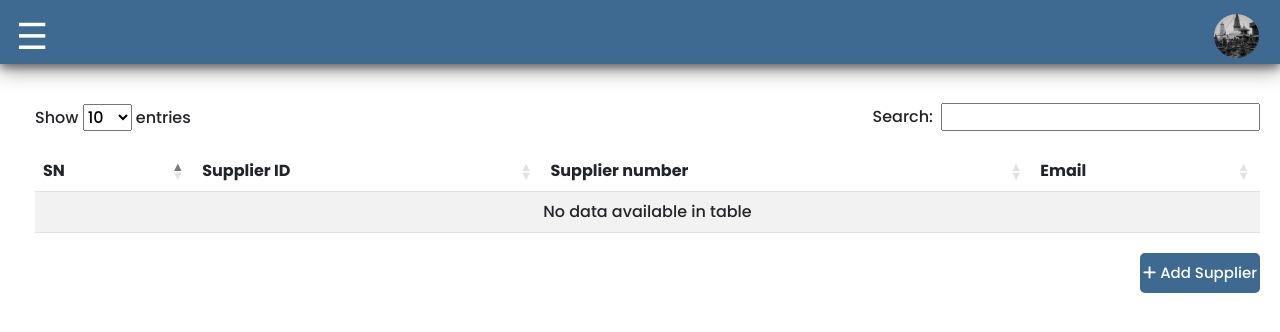
After one commit to mhzsalon/IMS-1.0, a Django app: page /suppliers/ in a window 1280 px wide. The commit adds this page. Shown: the top 332 px of the page. Run offline with Django 4.2, Linux system fonts and the light colour scheme; data that the repository does not hold is empty; some libraries are stand-ins or nearby versions.

Commit message:
purchase and supplier done

```diff
--- a/backend/IMS/forms.py
+++ b/backend/IMS/forms.py
@@ -1,7 +1,17 @@
 from django.forms import ModelForm
-from .models import Products
+from .models import Products, Purchases, Suppliers
 
 class addProductForm(ModelForm):
     class Meta:
         model = Products
         fields = ['supplier_id', 'product_name', 'unit_price', 'quantity']
+
+class addPurchaseForm(ModelForm):
+    class Meta:
+        model = Purchases
+        fields = ['product_id', 'quantity', 'purchase_price']
+
+class addSupplierForm(ModelForm):
+    class Meta:
+        model = Suppliers
+        fields = ['supplier_name', 'supplier_number', 'email']
--- a/backend/IMS/models.py
+++ b/backend/IMS/models.py
@@ -26,6 +26,8 @@ class Purchases(models.Model):
     purchase_date = models.DateField(auto_now=True)
     quantity = models.IntegerField(default=1)
     purchase_price = models.FloatField(default=1.0)
+    def __str__(self):
+        return self.product_id_id
 
 
 class Invoice_details(models.Model):
--- a/backend/IMS/urls.py
+++ b/backend/IMS/urls.py
@@ -7,5 +7,7 @@ urlpatterns = [
     path('logout/', views.logout, name="logout"),
     path('dashboard/', views.dashboard, name="dashboard"),
     path('products/', views.products, name="products"),
+    path('purchase/', views.purchase, name="purchase"),
+    path('suppliers/', views.supplier, name="supplier"),
     path('', views.login, name="login"),
 ]
--- a/backend/IMS/views.py
+++ b/backend/IMS/views.py
@@ -1,12 +1,11 @@
 
 from urllib import request
 from django.shortcuts import render, redirect
-from django.contrib.auth. models import User, auth
+from django.contrib.auth. models import auth
 from django.contrib import messages
-from django.views import View
 
-from .models import Products
-from .forms import addProductForm
+from .models import Products, Purchases, Suppliers
+from .forms import addProductForm, addPurchaseForm, addSupplierForm
 
 # Create your views here.
 
@@ -48,7 +47,6 @@ def dashboard(request):
 def products(request):
     form = addProductForm()
 
-
     if request.method == "POST":
         form = addProductForm(request.POST)
         if form.is_valid():
@@ -64,32 +62,28 @@ def logout(request):
     auth.logout(request)
     return redirect('/')
 
+def purchase(request):
+    form = addPurchaseForm()
 
-def login(request):
     if request.method == 'POST':
-        username = request.POST['username']
-        password = request.POST['password']
+        form = addPurchaseForm(request.POST)
+        if form.is_valid():
+            form.save()
+            return redirect('../purchase/')
 
-        users = auth.authenticate(username=username, password=password)
-        # dbUser = request.user.username
-        # dbPassword = request.user.password1
+    purchaseData = Purchases.objects.all()
+    context = {'form': form, 'title': 'Purchase - IMS', 'purchase_data': purchaseData}
+    return render(request, 'purchase.html', context)
 
-        # userName= auth.authenticqate(username=username)
-        # password= auth.authenticqate(password=password)
+def supplier(request):
+    form = addSupplierForm()
 
-        if users is not None:
-            auth.login(request, users)
-            # messages.error(request, "Welcome to IMS Dashboard :)")
-            return redirect('dashboard/')
-        # elif username != dbUser:
-        #     messages.error(request, "The user doesn't exit!")
-        #     return redirect('/')
-        # elif password != dbPassword:
-        #     messages.error(request, "The password is incorrect")
-        #     return redirect('/')
-        else:
-            print("user does not exists")
-            messages.error(request, "Invalid user or password!")
-            return redirect('/')
-    else:
-        return render(request, 'login.html')
+    if request.method == 'POST':
+        form = addSupplierForm(request.POST)
+        if form.is_valid():
+            form.save()
+            return redirect('../suppliers/')
+
+    supplierData = Suppliers.objects.all()
+    context = {'form': form, 'title': 'Supplier - IMS', 'supplier_data': supplierData}
+    return render(request, 'supplier.html', context)
--- a/backend/static/css/style.css
+++ b/backend/static/css/style.css
@@ -281,7 +281,6 @@ center {
 .icons a:hover {
   opacity: 70%;
 }
-
 /* login and register page */
 .main-container {
   display: grid;
--- a/backend/templates/index.html
+++ b/backend/templates/index.html
@@ -42,7 +42,7 @@
                 </a>
             </li>
             <li class="nav-item">
-                <a href="pages/suppliers.html" class="nav-link">
+                <a href="{% url 'route:supplier' %}"" class="nav-link">
                     <i class="fas fa-house-user"></i>
                     <span>Suppliers</span>
                 </a>
@@ -54,7 +54,7 @@
                 </a>
             </li>
             <li class="nav-item">
-                <a href="pages/purchase.html" class="nav-link">
+                <a href="{% url 'route:purchase' %}" class="nav-link">
                     <i class="fas fa-dollar"></i>
                     <span>Purchase</span>
                 </a>
--- a/backend/templates/products.html
+++ b/backend/templates/products.html
@@ -10,8 +10,7 @@
         <th>Unit Price</th>
         <th>Quantity</th>
         <th>Supplier</th>
-        <!-- <th>Start date</th>
-          <th>Salary</th> -->
+
       </tr>
     </thead>
     <tbody>
@@ -24,9 +23,6 @@
         <td>{{ product.supplier_id }}</td>
       </tr>
       {% endfor %}
-
-
-
     </tbody>
   </table>
 </div>
--- /dev/null
+++ b/backend/templates/supplier.html
@@ -0,0 +1,80 @@
+{% extends 'index.html' %}
+
+{% block content %}
+<div class="table-container">
+    <table id="example" class="table table-striped" style="width:100%">
+      <thead>
+        <tr>
+          <th>SN</th>
+          <th>Supplier ID</th>
+          <th>Supplier number</th>
+          <th>Email</th>
+        </tr>
+      </thead>
+      <tbody>
+        {% for supplier in supplier_data %}
+        <tr>
+          <td>{{ supplier.id }}</td>
+          <td>{{ supplier.supplier_name }}</td>
+          <td>{{ supplier.supplier_number}}</td>
+          <td>{{ supplier.email}} </td>
+        </tr>
+        {% endfor %}
+      </tbody>
+    </table>
+  </div>
+
+  <div id="addButton">
+    <button class="add" onclick="addProduct()">
+      <i class="fas fa-add"></i>
+      <span>Add Supplier</span>
+    </button>
+  </div>
+
+  <div id="product-form">
+
+    <form method="POST">
+      {% csrf_token %}
+      <span class="title">Add Purchase</span>
+        <div class="add-field">
+          <label for="price">Supplier name:</label>
+          {{ form.supplier_name }}
+        </div>
+
+        <div class="add-field">
+          <label for="supplier_ID">Supplier number:</label>
+          {{ form.supplier_number}}
+        </div>
+
+        <div class="add-field">
+          <label for="quantity">Email:</label>
+          {{ form.email }}
+        </div>
+
+        <div class="add-button">
+          <input type="submit" value="Add Supplier" class="add" />
+          <input type="button" value="Cancel" class="add" onclick="closeAddMenu()" />
+        </div>
+    </form>
+  </div>
+  </div>
+  <script src="https://code.jquery.com/jquery-3.5.1.js"></script>
+  <script src="https://cdn.datatables.net/1.12.1/js/jquery.dataTables.min.js"></script>
+  <script src="https://cdn.datatables.net/1.12.1/js/jquery.dataTables.min.js"></script>
+
+  <script>
+    // add form for product
+    function addProduct() {
+      document.getElementById("product-form").style.display = "flex";
+      document.getElementById("example_wrapper").style.display = "none";
+      document.getElementById("addButton").style.display = "none";
+    }
+
+    function closeAddMenu() {
+      document.getElementById("product-form").style.display = "none";
+      document.getElementById("addButton").style.display = "flex";
+      document.getElementById("example_wrapper").style.display = "inline";
+    }
+  </script>
+
+{% endblock %}
```
Also changed, not shown: backend/templates/purchase.html (added, +82 -0 lines), backend/templates/Invoice.html (added), backend/templates/help.html (added), backend/templates/report.html (added).
